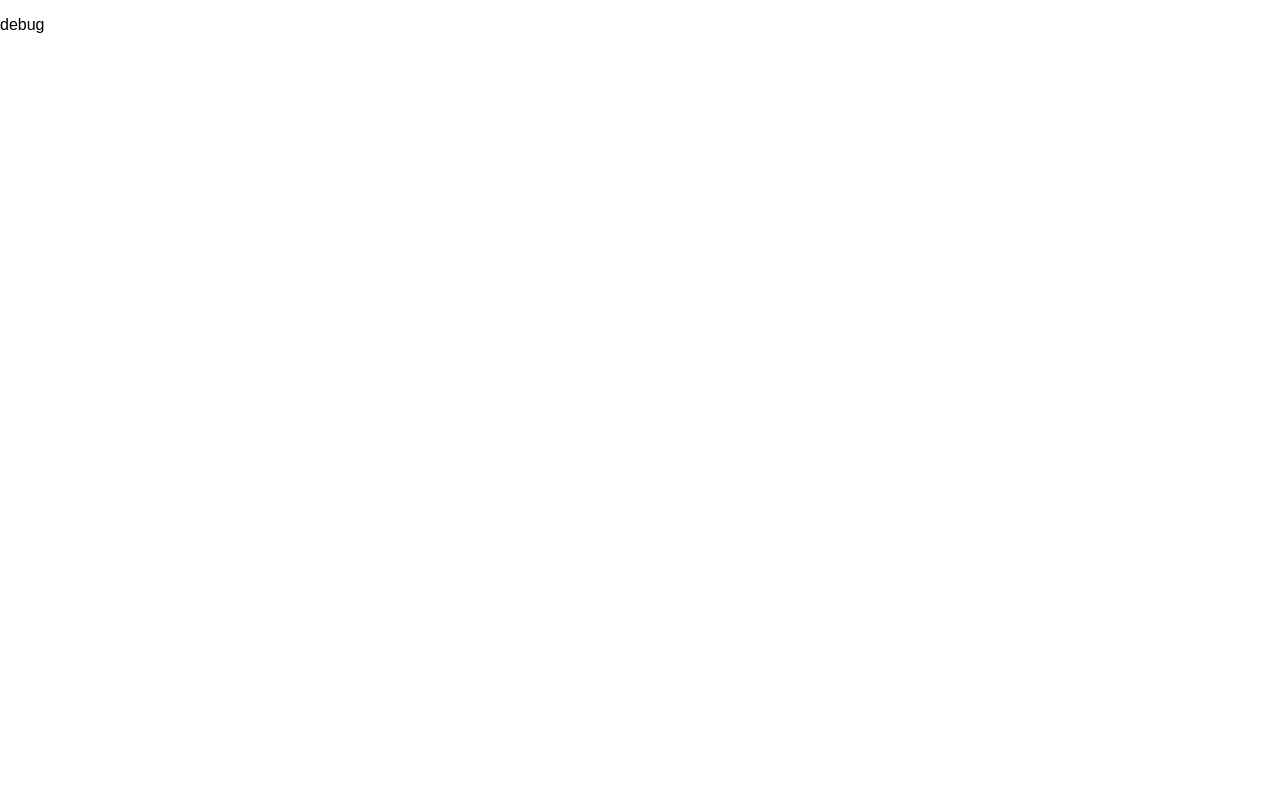
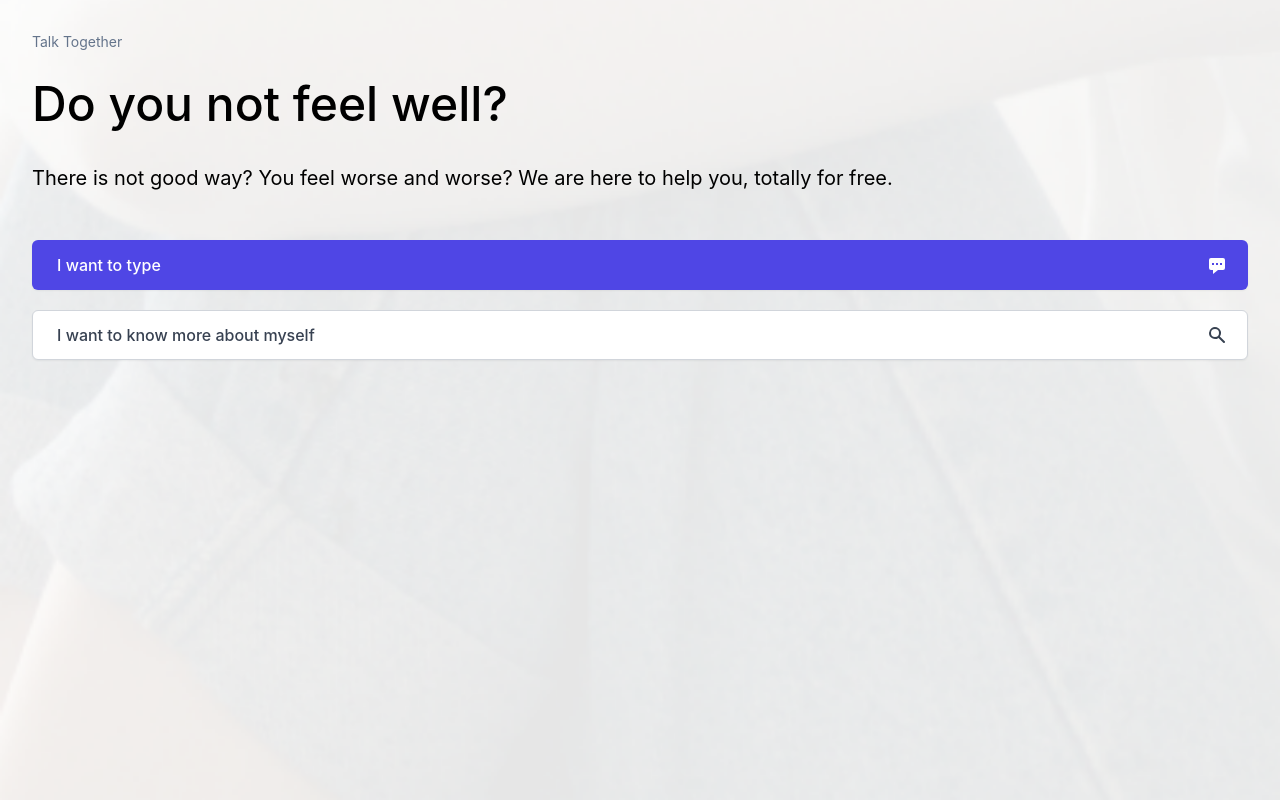
Before and after one commit to TheNaturator/talk-together-frontend, a React (Create React App) app: page / in a window 1280 px wide. Built offline with nearby package versions, Linux system fonts and the light colour scheme.

Commit message:
homepage rework

```diff
--- a/src/components/PageLayout.js
+++ b/src/components/PageLayout.js
@@ -2,18 +2,8 @@ import React from 'react'
 
 export const PageLayout = ({ children }) => {
   return (
-    <>
-      {/* <Menu /> */}
-      <div className='flex'>
-        {/* <Menu /> */}
-        <div
-          className='flex flex' style={{ height: '80vh' }}
-        >
-          <div>
-            {children}
-          </div>
-        </div>
-      </div>
-    </>
+    <div className='max-w-7xl mx-auto px-7 sm:px-6 lg:px-8'>
+      {children}
+    </div>
   )
 }
--- a/src/components/chat/styles/App.css
+++ b/src/components/chat/styles/App.css
@@ -1,7 +1,3 @@
-body {
-  font-family: 'proxima-nova', sans-serif;
-  margin: 0;
-}
 #app, .container {
   min-height: 80vh;
   max-height: 80vh;
--- a/src/pages/Homepage.js
+++ b/src/pages/Homepage.js
@@ -1,12 +1,39 @@
 import React from 'react'
+import { ChatAltIcon, SearchIcon } from '@heroicons/react/solid'
 import { PageLayout } from '../components/PageLayout'
+import homepageImage from '../assets/homepage.png'
 
 export const Homepage = () => {
   return (
     <PageLayout>
-      <p>
-        debug
+      <div>
+        <p className='text-sm text-slate-500 pt-8'>
+          Talk Together
+        </p>
+      </div>
+      <p className='text-5xl font-medium py-7'>
+        Do you not feel well?
       </p>
+      <p className='text-xl py-2 mb-10'>
+        There is not good way? You feel worse and worse? We are here to help you, totally for free.
+      </p>
+      <div className='flex flex-col'>
+        <button
+          type='button'
+          className='inline-flex justify-between items-center mb-5 px-6 py-3 border border-transparent shadow-sm text-base font-medium rounded-md text-white bg-indigo-600 hover:bg-indigo-700 focus:outline-none focus:ring-2 focus:ring-offset-2 focus:ring-indigo-500'
+        >
+          I want to type
+          <ChatAltIcon className='ml-3 -mr-1 h-5 w-5' aria-hidden='true' />
+        </button>
+        <button
+          type='button'
+          className='inline-flex justify-between items-center px-6 py-3 border border-gray-300 shadow-sm text-base font-medium rounded-md text-gray-700 bg-white hover:bg-gray-50 focus:outline-none focus:ring-2 focus:ring-offset-2 focus:ring-indigo-500'
+        >
+          I want to know more about myself
+          <SearchIcon className='ml-3 -mr-1 h-5 w-5' aria-hidden='true' />
+        </button>
+      </div>
+      <img src={homepageImage} className='absolute bottom-0 right-0 w-screen z-[-1]' />
     </PageLayout>
   )
 }
```
Also changed, not shown: package.json (+10 -3 lines), src/assets/homepage.png (added), 1 other file (tests, documents, lock files or other folders).
